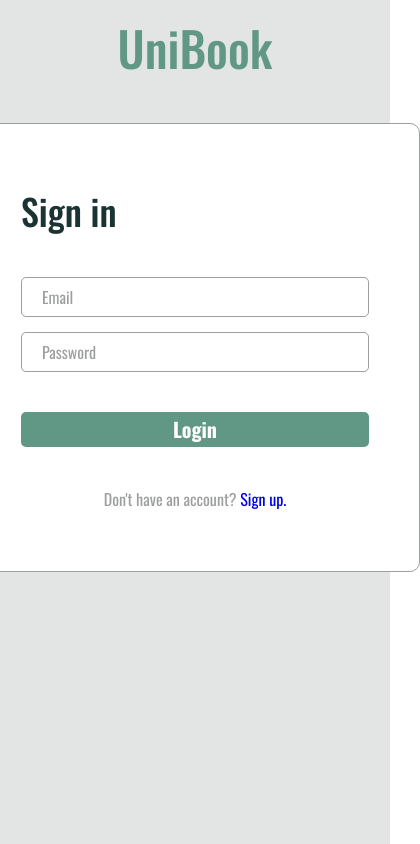
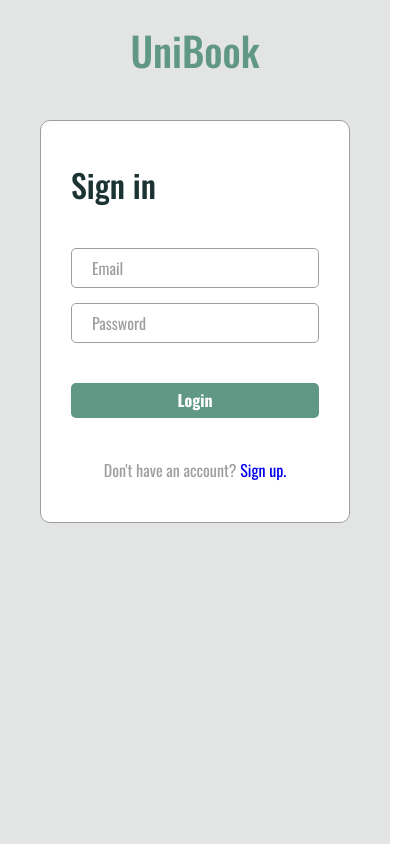
Before and after one commit to Igor-Britoo/UniBook, a React (Create React App) app in the folder Frontend/: page /signin in a window 390 px wide. Shown: the whole page, 420 px wide, since content can reach past the window. Built offline with nearby package versions, Linux system fonts and the light colour scheme.

Commit message:
Responsividade das telas de cadastro e login

```diff
--- a/Frontend/src/App.jsx
+++ b/Frontend/src/App.jsx
@@ -1,7 +1,7 @@
 import React from 'react'
 import { Routes, Route, } from "react-router-dom";
 
-import './App.css';
+import './styles/App.css';
 
 import { SignIn } from './pages/SignIn';
 import { SignUp } from './pages/SignUp';
--- a/Frontend/src/styles/Sign.css
+++ b/Frontend/src/styles/Sign.css
@@ -1,6 +1,7 @@
 .sign{
     width: 100%;
     height: 100vh;
+    min-height: 750px;
     background-color: var(--gray-400);
     display: flex;
     flex-direction: column;
@@ -77,3 +78,38 @@
 .sign label > a{
     text-decoration: none;
 }
+
+@media screen and (max-width: 768px){
+    .sign .form-container{
+        width: 60%;
+        min-width: 380px;
+    }
+
+}
+
+@media screen and (max-width: 450px){
+    .sign .form-container{
+        min-width: 310px;
+    }
+
+    .sign .logo{
+        margin-top: 5%;
+        font-size: 2.5em;
+    }
+
+    .sign .form-container{
+        padding: 40px 30px;
+    }
+
+    .sign .form-title{
+        font-size: 2em;
+    }
+
+    .sign .form-sign > input{
+        font-size: 1em;
+    }
+
+    .sign .btn-login, .btn-create-account{
+        font-size: 1em;
+    }
+}
```
Also changed, not shown: Frontend/src/styles/App.css (renamed from Frontend/src/App.css).
